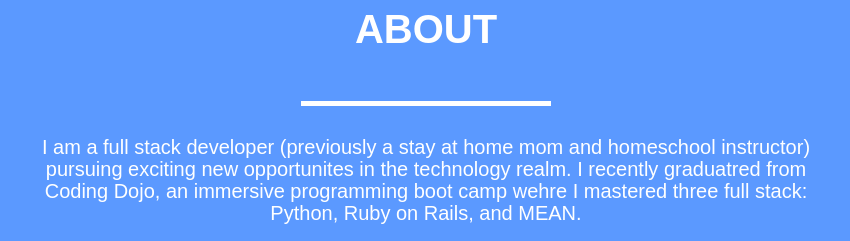
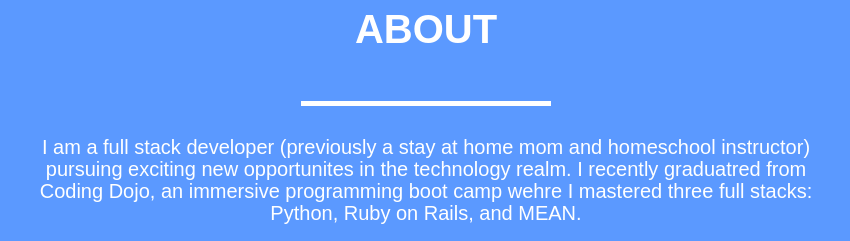
Before and after one commit to cookiesncream716/portfolio, a website: page public/index.html in a window 1280 px wide. Shown: the part 1980-2221 px from the top of the page, 214-1064 px from the left. Drawn offline with nearby package versions, Linux system fonts and the light colour scheme; some packages are replaced by stand-ins of ours; a script that the page names is missing.

Commit message:
fixed typo

```diff
--- a/public/partials/dashboard.html
+++ b/public/partials/dashboard.html
@@ -67,7 +67,7 @@
 	<div class='jumbotron' id='about'>
 		<h2>ABOUT</h2>
 		<hr class='star-primary'>
-		<h4 class='col-md-offset-2 col-md-8 text-center'>I am a full stack developer (previously a stay at home mom and homeschool instructor) pursuing exciting new opportunites in the technology realm. I recently graduatred from Coding Dojo, an immersive programming boot camp wehre I mastered three full stack: Python, Ruby on Rails, and MEAN.</h4>
+		<h4 class='col-md-offset-2 col-md-8 text-center'>I am a full stack developer (previously a stay at home mom and homeschool instructor) pursuing exciting new opportunites in the technology realm. I recently graduatred from Coding Dojo, an immersive programming boot camp wehre I mastered three full stacks: Python, Ruby on Rails, and MEAN.</h4>
 		<h4 class='col-md-offset-2 col-md-8 text-center'>In my "pre-kid" life, I graduated from Northland International University with a double major in Bible and Missions. With my oldest son heading off to college, I decided to explore my options outside of the home. After visiting various online coding schools, I discovered my joy for coding. I am eager to continue learning and join a team of fellow coders.</h4>
 	</div>
 	<div id='contact'>
```
